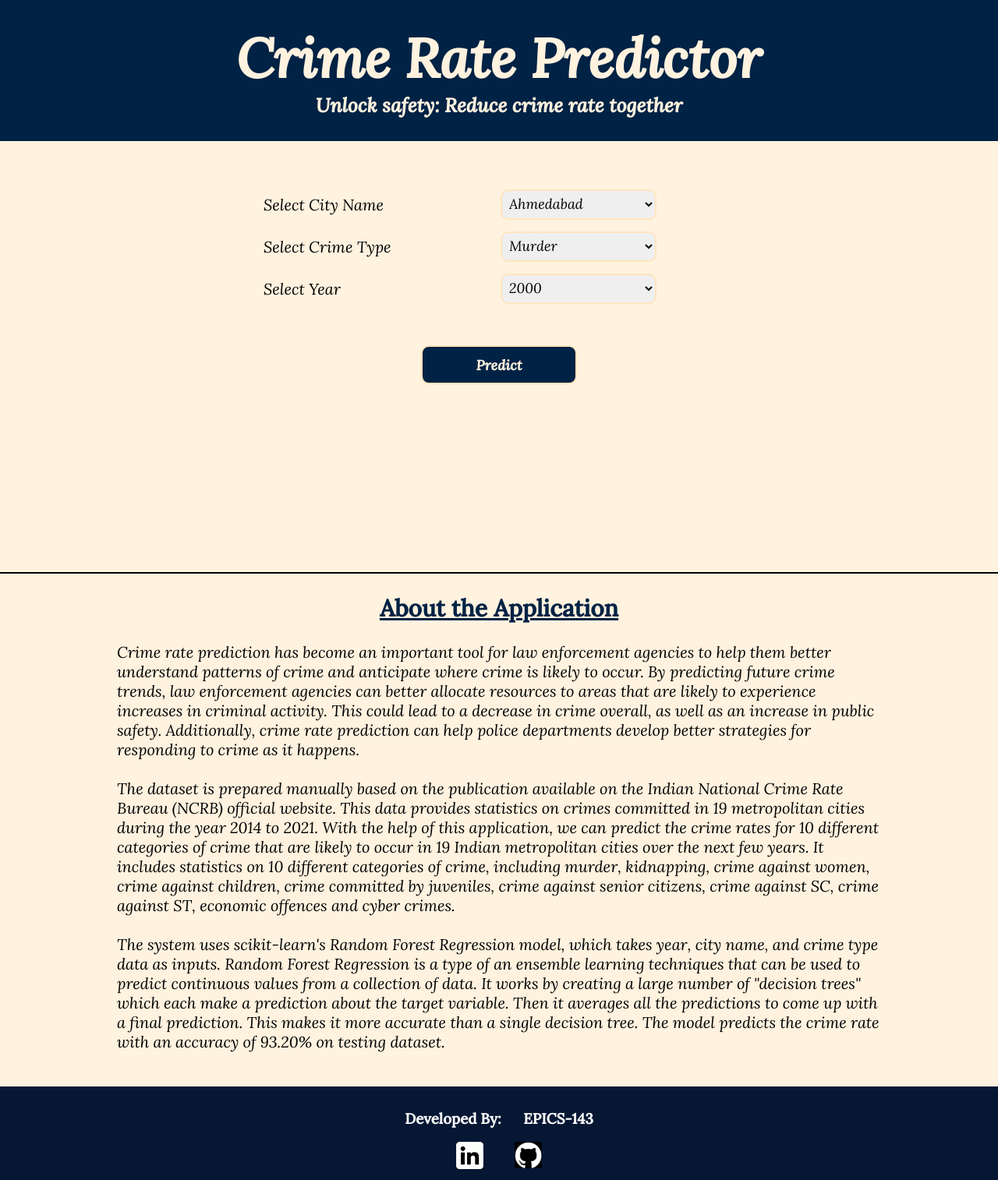
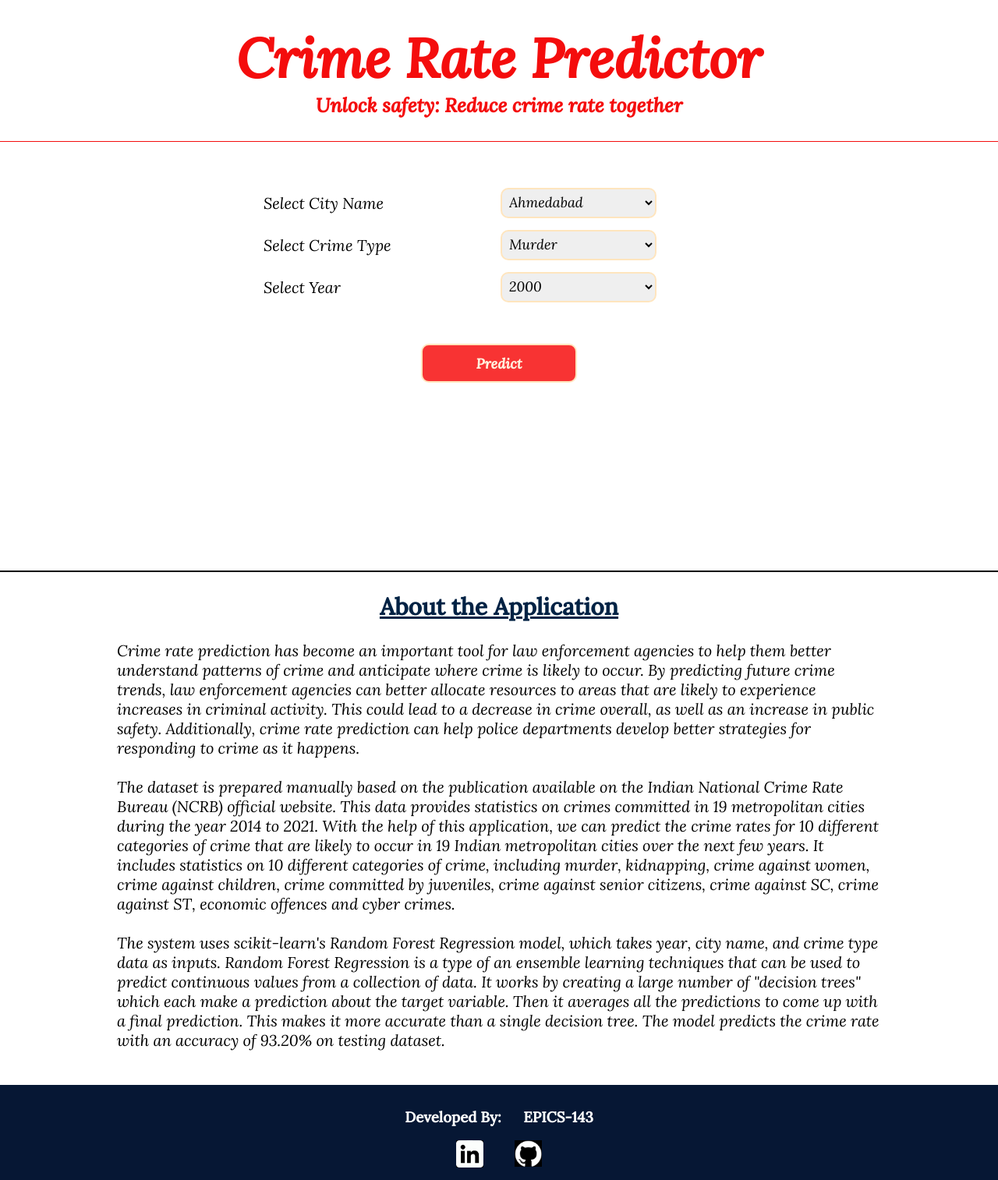
Before and after one commit to avadheshgithub/Crime-Rate-Prediction, a Flask app: page / in a window 1280 px wide. Shown: the whole page at 78% size. Run offline with Flask 2, Linux system fonts and the light colour scheme.

Commit message:
final commit

```diff
--- a/static/styles.css
+++ b/static/styles.css
@@ -2,14 +2,12 @@ body{
     margin: 0px;
     padding: 0px;
     font-family: 'Lora', serif;
-    background-color: #fff2df;
     color: black;
 }
 
 header{
-    background-color:  #002244;
-    color: #fff2df;
-    border-bottom: solid 3px;
+    color: #f40d0d;
+    border-bottom: solid 1px;
 }
 .title{
     margin: 0px;
@@ -71,7 +69,7 @@ select{
     font-family: 'Lora', serif;
     font-style: oblique;
     font-weight: 900;
-    background-color: #002244;
+    background-color: #f83333;
     color: #fff2df;
     border: solid 2px #ffe5be;
     border-radius: 10px;
```
